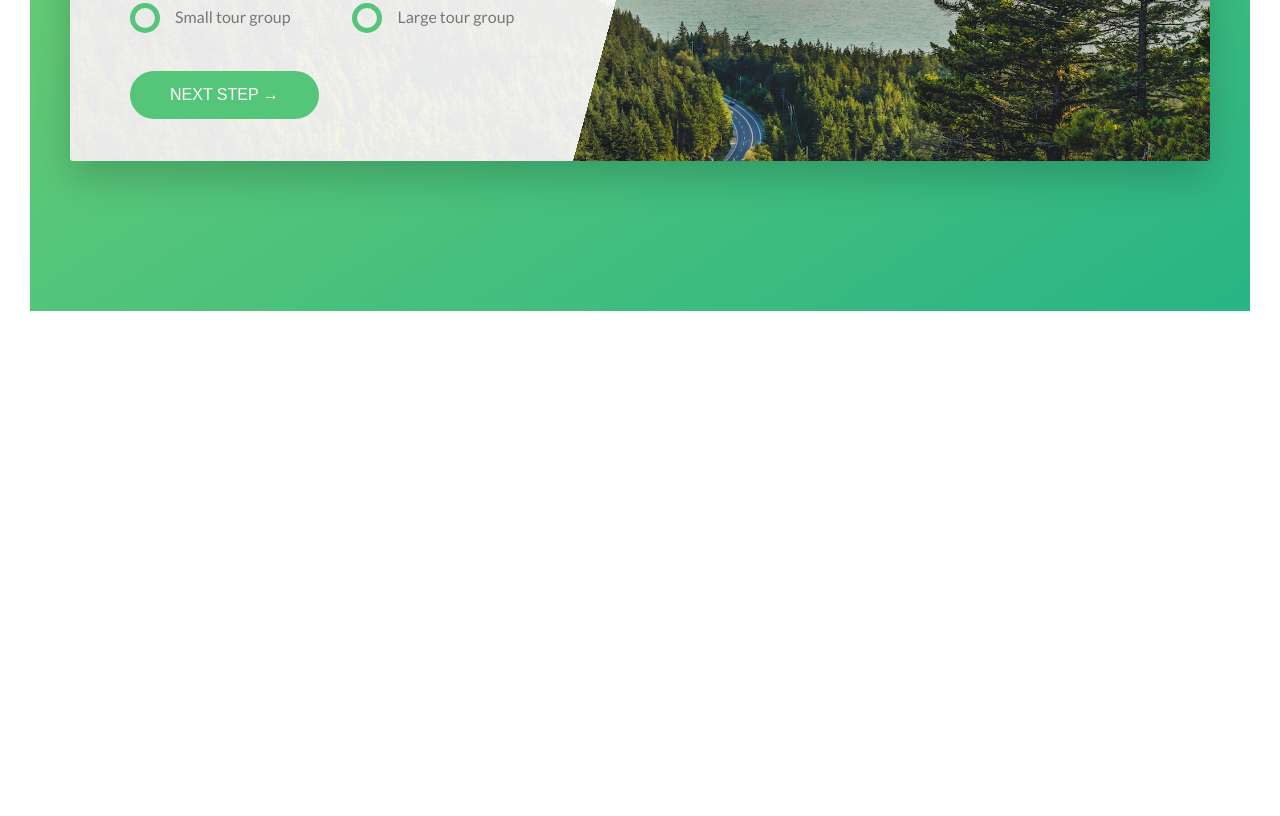
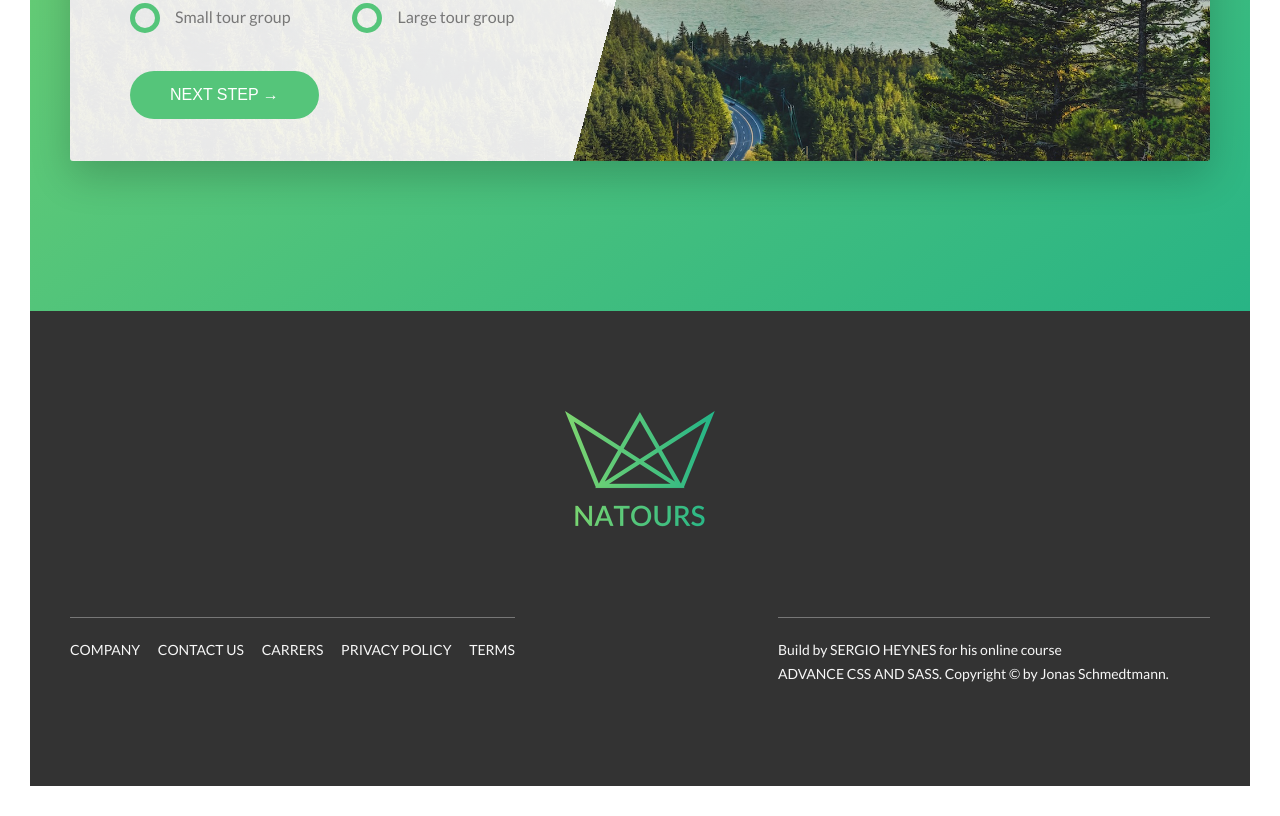
Before and after one commit to SergioHeynes/Webpage-Natours, a website: page index.html in a window 1280 px wide. Shown: the part 5035-5851 px from the top of the page. Before the commit the page ends 5376 px from the top, so only its background shows below. Drawn offline with Linux system fonts and the light colour scheme.

Commit message:
Completed footer section.

```diff
--- a/index.html
+++ b/index.html
@@ -317,6 +317,30 @@
             </section>
         </main>
 
+        <footer class="footer">
+            <div class="footer__logo-box">
+                <img src="img/logo-green-2x.png" alt="Full logo" class="footer__logo">
+            </div>
+            <div class="row">
+                <div class="col-1-of-2">
+                    <div class="footer__navigation">
+                        <ul class="footer__list">
+                            <li class="footer__item"><a href="#" class="footer__link">Company</a></li>
+                            <li class="footer__item"><a href="#" class="footer__link">Contact us</a></li>
+                            <li class="footer__item"><a href="#" class="footer__link">Carrers</a></li>
+                            <li class="footer__item"><a href="#" class="footer__link">Privacy policy</a></li>
+                            <li class="footer__item"><a href="#" class="footer__link">Terms</a></li>
+                        </ul>
+                    </div>
+                </div>
+                <div class="col-1-of-2">
+                    <div class="footer__copyright">
+                        Build by <a href="#" class="footer__link">Sergio heynes</a> for his online course <a href="#" class="footer__link">Advance CSS and Sass</a>. Copyright &copy; by Jonas Schmedtmann.
+                    </div>
+                </div>
+            </div>
+        </footer>
+
 
 
 
--- a/sass/abstracts/_variables.scss
+++ b/sass/abstracts/_variables.scss
@@ -10,11 +10,13 @@ $color-secundary-dark: #ff7730;
 $color-tertiary-light: #2998ff;
 $color-tertiary-dark: #5643fa;
 
-$color-gray-light-1: #f7f7f7;
-$color-gray-light-2: #eee;
+$color-grey-light-1: #f7f7f7;
+$color-grey-light-2: #eee;
 
-$color-gray: #777;
-$color-gray-dark-2: #999;
+$color-grey-dark-1: #777;
+$color-grey-dark-2: #999;
+$color-grey-dark-3: #333;
+
 $color-white: #FFF;
 $color-black: #000;
 
--- a/sass/base/_typography.scss
+++ b/sass/base/_typography.scss
@@ -3,7 +3,7 @@ body {
     font-weight: 400;
     /* font-size: 1.6px; */
     line-height: 1.7;
-    color: $color-gray;
+    color: $color-grey-dark-1;
     padding: 3rem;
 }
 
--- a/sass/components/_btn.scss
+++ b/sass/components/_btn.scss
@@ -32,12 +32,11 @@
         outline: none;
         transform: translateY(-1px);
         box-shadow: 0 .5rem 1rem rgba($color-black, .2);
-        cursor: pointer;
     }
 
     &--white {
         background-color: $color-white;
-        color: $color-gray;
+        color: $color-grey-dark-1;
 
         &::after {
             background-color: $color-white;
--- a/sass/components/_card.scss
+++ b/sass/components/_card.scss
@@ -124,7 +124,7 @@
                 padding: 1rem;
 
                 &:not(:last-child) {
-                    border-bottom: 1px solid $color-gray-light-2;
+                    border-bottom: 1px solid $color-grey-light-2;
                 }
             }
         }
--- a/sass/components/_form.scss
+++ b/sass/components/_form.scss
@@ -28,7 +28,7 @@
         }
 
         &::-webkit-input-placeholder {
-            color: $color-gray-dark-2;
+            color: $color-grey-dark-2;
         }
 
     }
--- /dev/null
+++ b/sass/layout/_footer.scss
@@ -0,0 +1,60 @@
+.footer {
+    background-color: $color-grey-dark-3;
+    padding: 10rem 0;
+    font-size: 1.4rem;
+    color: $color-grey-light-1;
+
+    &__logo-box {
+        text-align: center;
+        margin-bottom: 8rem;
+    }
+
+    &__logo {
+        width: 15rem;
+        height: auto;
+    }
+
+    &__navigation {
+        border-top: 1px solid $color-grey-dark-1;
+        padding-top: 2rem;
+        display: inline-block;
+    }
+
+    &__list {
+        list-style: none;
+    }
+
+    &__item {
+        display: inline-block;
+
+        &:not(:last-child) {
+            margin-right: 1.5rem;
+        }
+    }
+
+    &__link {
+        &:link,
+        &:visited {
+            color: $color-grey-light-1;
+            background-color: $color-grey-dark-3;
+            text-decoration: none;
+            text-transform: uppercase;
+            display: inline-block;
+            transition: all .2s;
+        }
+
+        &:hover,
+        &:active {
+            color: $color-primary;
+            box-shadow: 0 1rem 2rem rgba($color-black, .4);
+            transform: rotate(5deg) scale(1.3);
+        }
+    }
+
+    &__copyright {
+        border-top: 1px solid $color-grey-dark-1;
+        padding-top: 2rem;
+        width: 80%;
+        float: right;
+    }
+}
--- a/sass/main.scss
+++ b/sass/main.scss
@@ -17,5 +17,6 @@
 
 @import 'layout/grid';
 @import 'layout/header';
+@import 'layout/footer';
 
 @import 'pages/home';
--- a/sass/pages/_home.scss
+++ b/sass/pages/_home.scss
@@ -1,5 +1,5 @@
 .section-about {
-    background-color: $color-gray-light-1;
+    background-color: $color-grey-light-1;
     padding: 25rem 0;
     margin-top: -20vh;
 }
@@ -22,7 +22,7 @@
 }
 
 .section-tours {
-    background-color: $color-gray-light-1;
+    background-color: $color-grey-light-1;
     padding: 25rem 0 15rem 0;
     margin-top: -13vh;
 }
```
Also changed, not shown: css/style.css.
